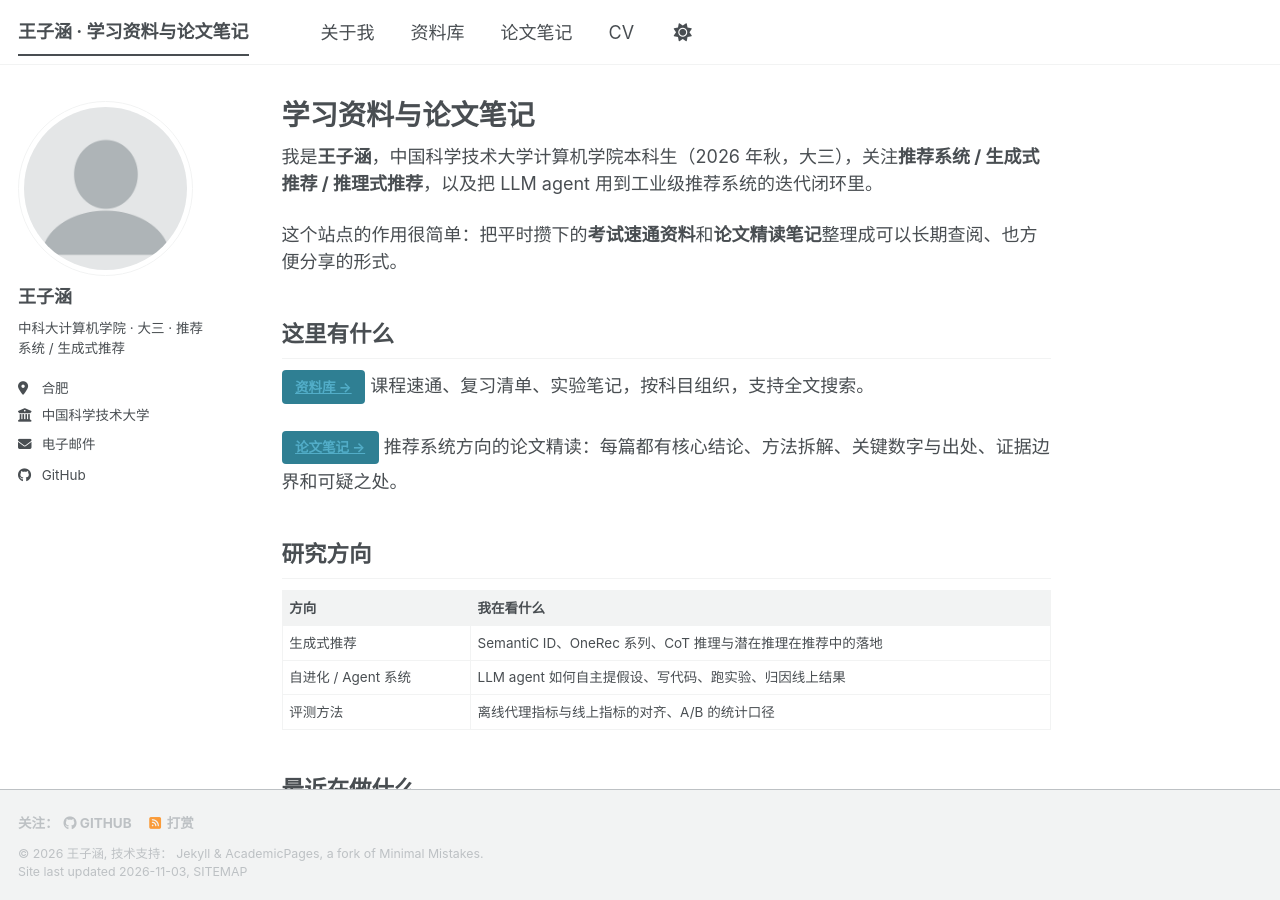
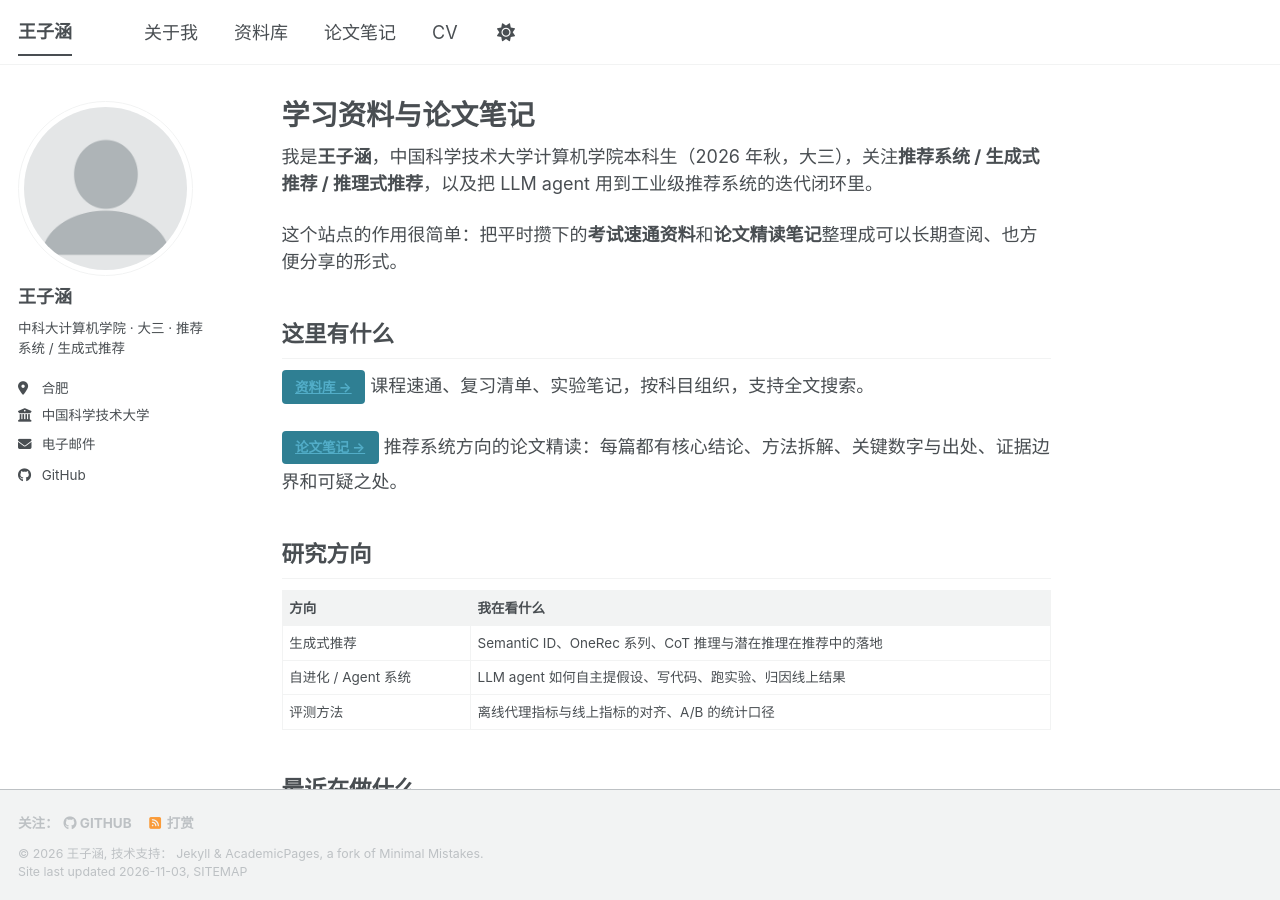
Before and after one commit to acac-yep/acac-yep.github.io, a Jekyll site: the page built from _pages/about.md, in a window 1280 px wide and 900 px high. Built offline with Jekyll 4.4.1, drawn with Linux system fonts in a browser that asks for light colours; a script bundle is joined from its source files by our own code; a style sheet for code colours, icons or effects is not loaded.

Commit message:
fix: 站点标题避免主页重复拼接

```diff
--- a/_config.yml
+++ b/_config.yml
@@ -9,7 +9,7 @@
 # Basic Site Settings
 locale                   : "zh-CN"
 site_theme               : "default" # default / air / sunrise / mint / dirt / contrast
-title                    : "王子涵 · 学习资料与论文笔记"
+title                    : "王子涵"
 title_separator          : "·"
 name                     : &name "王子涵"
 description              : &description "中国科学技术大学计算机学院 · 推荐系统与生成式推荐方向 · 考试速通资料与论文精读笔记"   # 侧边栏与社交卡片用的站点描述
```
